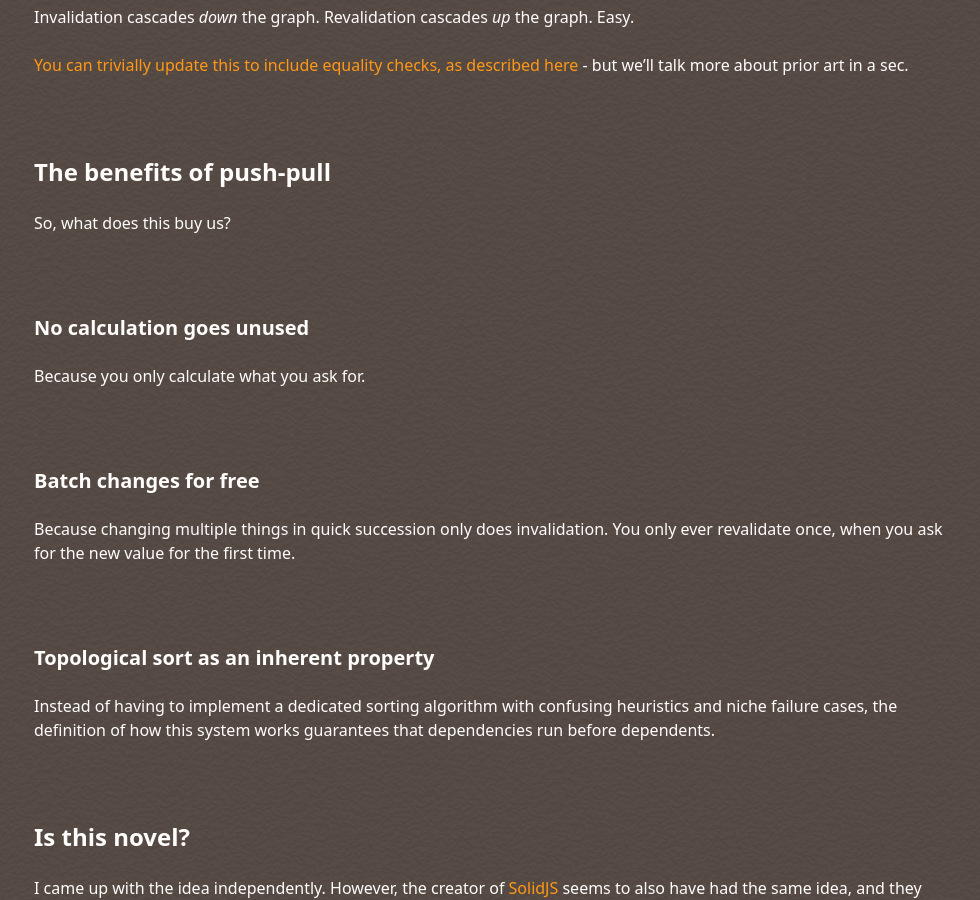
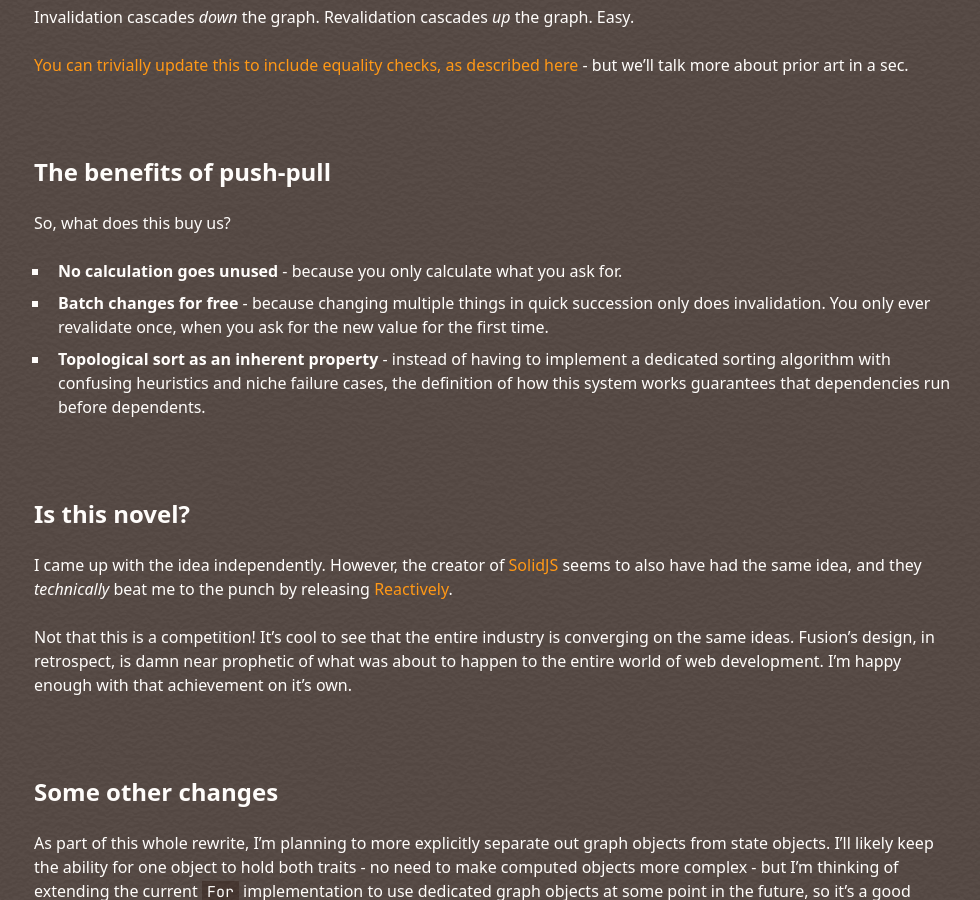
Before and after one commit to dphfox/technical-fluff, a Jekyll site: the page built from _posts/2024-04-14-evolving-fusions-execution-model.md, in a window 1280 px wide and 900 px high, scrolled down 1409 px. Shown: the whole window, without its empty margins (146-1126 px from the left). Built offline with Jekyll 4.4.1, drawn with Linux system fonts in a browser that asks for light colours; some web fonts are replaced.

Commit message:
vault backup: 2024-04-14 15:28:15

```diff
--- a/_posts/2024-04-14-evolving-fusions-execution-model.md
+++ b/_posts/2024-04-14-evolving-fusions-execution-model.md
@@ -37,14 +37,9 @@ Invalidation cascades *down* the graph. Revalidation cascades *up* the graph. Ea
 
 So, what does this buy us?
 
-### No calculation goes unused
-Because you only calculate what you ask for.
-
-### Batch changes for free
-Because changing multiple things in quick succession only does invalidation. You only ever revalidate once, when you ask for the new value for the first time.
-
-### Topological sort as an inherent property
-Instead of having to implement a dedicated sorting algorithm with confusing heuristics and niche failure cases, the definition of how this system works guarantees that dependencies run before dependents.
+ - **No calculation goes unused** - because you only calculate what you ask for.
+ - **Batch changes for free** - because changing multiple things in quick succession only does invalidation. You only ever revalidate once, when you ask for the new value for the first time.
+ - **Topological sort as an inherent property** - instead of having to implement a dedicated sorting algorithm with confusing heuristics and niche failure cases, the definition of how this system works guarantees that dependencies run before dependents.
 
 ## Is this novel?
 
```
